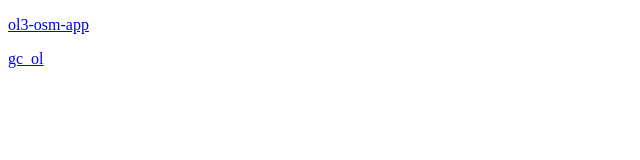
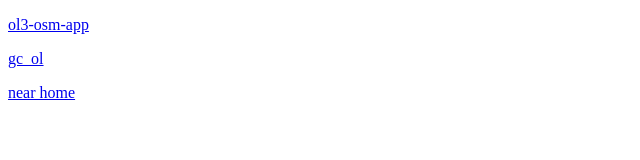
Before and after one commit to sbrunner/sbrunner.github.io, a plain HTML site: page index.html in a window 1280 px wide. Shown: the full height of the page, 0-640 px from the left. Drawn offline with Linux system fonts and the light colour scheme.

Commit message:
Add GeoURI

```diff
--- a/index.html
+++ b/index.html
@@ -7,5 +7,6 @@
     <body>
         <p><a href="http://sbrunner.github.io/ol3-osm-app/">ol3-osm-app</a></p>
         <p><a href="http://sbrunner.github.io/gc_ol/">gc_ol</a></p>
+        <p><a href="geo:46.5,6.5">near home</a></p>
     </body>
 </html>
```
